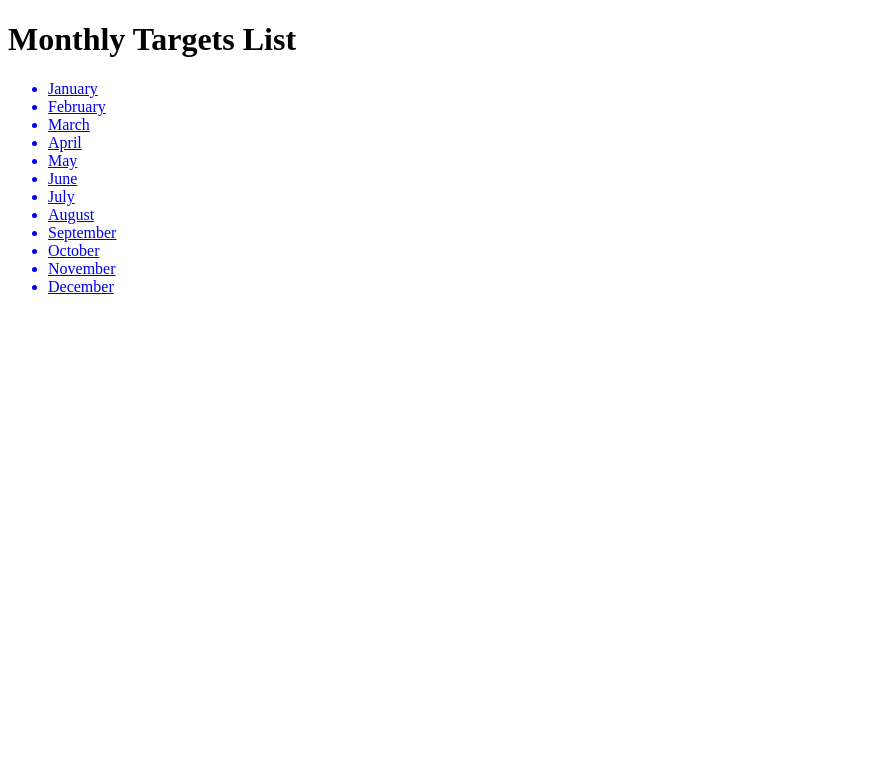
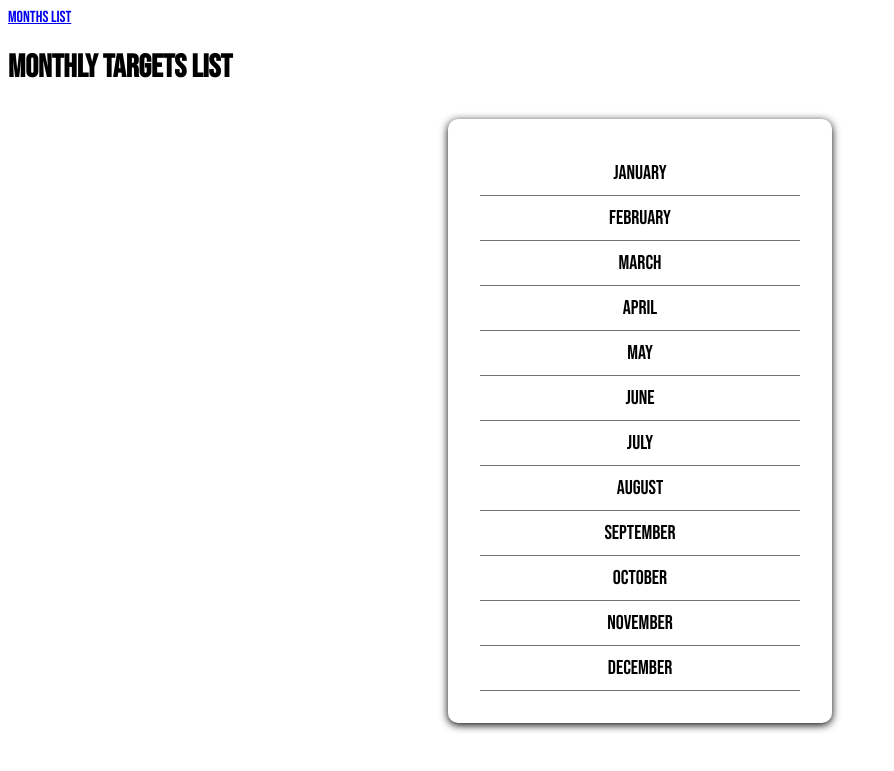
Before and after one commit to ZaidHassan96/monthly_targets, a Django app: page /targets/ in a window 1280 px wide. Shown: the top 771 px of the page, without its empty margins (0-894 px from the left). Run offline with Django 5.2, Linux system fonts and the light colour scheme.

Commit message:
added static css stying and dynamic url routing

```diff
--- a/monthly_targets/monthly_targets/settings.py
+++ b/monthly_targets/monthly_targets/settings.py
@@ -119,6 +119,11 @@ USE_TZ = True
 
 STATIC_URL = 'static/'
 
+STATICFILES_DIRS = [
+    BASE_DIR / "static"
+]
+
+
 # Default primary key field type
 # https://docs.djangoproject.com/en/5.0/ref/settings/#default-auto-field
 
--- /dev/null
+++ b/monthly_targets/static/base.css
@@ -0,0 +1,7 @@
+@import url("https://fonts.googleapis.com/css2?family=Bebas+Neue&display=swap");
+
+html {
+  font-family: "Bebas Neue", sans-serif;
+  font-weight: 400;
+  font-style: normal;
+}
--- /dev/null
+++ b/monthly_targets/targets/static/targets/targets.css
@@ -0,0 +1,26 @@
+ul {
+  list-style: none;
+  margin: 2rem auto;
+  width: 85%;
+  max-width: 20rem;
+  box-shadow: 0 2px 8px black;
+  padding: 2em;
+  border-radius: 10px;
+  text-align: center;
+}
+
+li {
+  font-size: 20px;
+  border-bottom: 1px solid rgb(118, 113, 113);
+  padding: 10px;
+}
+
+li a {
+  text-decoration: none;
+  color: black;
+}
+
+li a:hover,
+li a:active {
+  color: aqua;
+}
--- /dev/null
+++ b/monthly_targets/targets/templates/targets/includes/header.html
@@ -0,0 +1,3 @@
+<header>
+    <a href="{% url "include"%}">Months List</a>
+</header>
--- a/monthly_targets/targets/templates/targets/index.html
+++ b/monthly_targets/targets/templates/targets/index.html
@@ -1,16 +1,21 @@
 {% extends "base.html" %}
 {% load static %}
+
+{%block css_files%}
+<link rel="stylesheet" href="{% static "targets/targets.css" %}">
+{% endblock %}
 
 {%block title%}
 <title>Targets list</title>
 {% endblock %}
 
 {%block content%}
+{% include "targets/includes/header.html"%}
 <h1>Monthly Targets List</h1>
 <div>
     <ul>
         {% for month in months_list %}
-        <a href="{% url "month_target" month %}"><li>{{month}}</li></a>
+        <li><a href="{% url "month_target" month %}">{{month}}</a></li>
         {% endfor %}
     </ul>
 </div>
--- a/monthly_targets/targets/templates/targets/targets.html
+++ b/monthly_targets/targets/templates/targets/targets.html
@@ -5,6 +5,7 @@
 {% endblock %}
 
 {%block content%}
+{% include "targets/includes/header.html"%}
 <h1>{{month|title}}</h1>
 <h2>{{text|title}}</h2>
 {% endblock %}
--- a/monthly_targets/targets/urls.py
+++ b/monthly_targets/targets/urls.py
@@ -3,6 +3,7 @@ from django.urls import path, include
 from . import views
 
 urlpatterns = [
-    path('', views.targets_list),
-    path("<month>", views.targets, name= "month_target"),
+    path('', views.targets_list, name= "include"),
+    path("<int:month>", views.targets_by_num ),
+    path("<str:month>", views.targets, name= "month_target"),
 ]
--- a/monthly_targets/targets/views.py
+++ b/monthly_targets/targets/views.py
@@ -1,5 +1,6 @@
 from django.shortcuts import render
-from django.http import HttpResponse
+from django.http import HttpResponse, HttpResponseRedirect, HttpResponseNotFound
+from django.urls import reverse
 
 
 monthly_targets = {
@@ -21,6 +22,18 @@ def targets_list(request):
     months = list(monthly_targets.keys())
     return render(request, "targets/index.html", {"months_list": months})
 
+def targets_by_num(request, month):
+    months = list(monthly_targets.keys())
+    if month > len(months):
+        return HttpResponseNotFound("Does not exist")
+
+    redirect_month = months[month - 1]
+    redirect_url = reverse("month_target", args=[redirect_month])
+    return HttpResponseRedirect(redirect_url)
+
+
+
+
 
 def targets(request,month):
     uppercase_month = month.capitalize()
--- a/monthly_targets/templates/base.html
+++ b/monthly_targets/templates/base.html
@@ -4,6 +4,8 @@
   <head>
     <meta charset="UTF-8" />
     <meta name="viewport" content="width=device-width, initial-scale=1.0" />
+    <link rel="stylesheet" href="{% static "base.css" %}">
+    {%block css_files%} {% endblock %}
     {%block title%}
     <title>Targets</title>
     {% endblock %}
```
